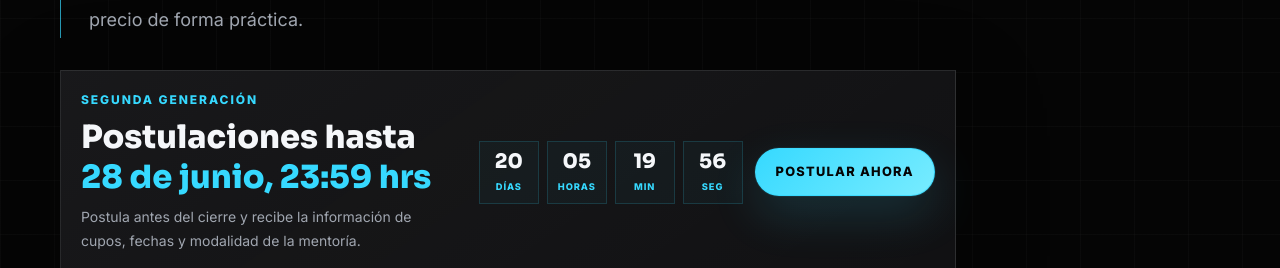
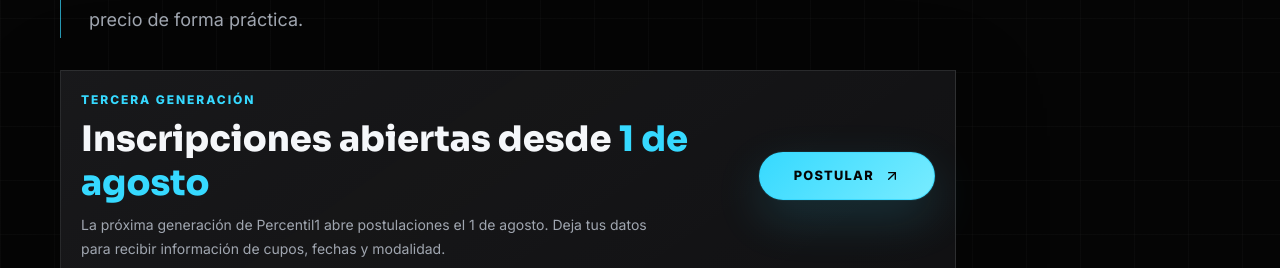
Before and after one commit to Benjafyl/bpg-trading, a Next.js app: page / in a window 1280 px wide. Shown: the part 684-952 px from the top of the page. Built offline with nearby package versions, Linux system fonts and the light colour scheme; no server answers.

Commit message:
Update third generation opening banner

```diff
--- a/src/app/page.tsx
+++ b/src/app/page.tsx
@@ -6,13 +6,13 @@
   ChevronDown,
   Menu,
 } from "lucide-react";
-import { ApplicationCountdown } from "@/components/ApplicationCountdown";
+import { ApplicationOpeningBanner } from "@/components/ApplicationOpeningBanner";
 import { CertificateGallery } from "@/components/CertificateGallery";
 import { ContactForm } from "@/components/ContactForm";
 import { TestimonialsCarousel } from "@/components/TestimonialsCarousel";
 import { buildWhatsAppUrl, GOOGLE_REVIEW_FORM_URL } from "@/lib/contact";
 import {
-  applicationDeadline,
+  applicationOpening,
   audienceCards,
   certificates,
   heroStats,
@@ -29,7 +29,7 @@
 
 const homeNavItems = [
   ["Inicio", "#inicio"],
-  ["Segunda generación", "#segunda-generacion"],
+  ["Tercera generación", "#tercera-generacion"],
   ["Postulación", "#contacto"],
 ];
 
@@ -191,9 +191,9 @@
               precio de forma práctica.
             </p>
           </div>
-          <ApplicationCountdown
-            deadlineIso={applicationDeadline.iso}
-            deadlineLabel={applicationDeadline.label}
+          <ApplicationOpeningBanner
+            generation={applicationOpening.generation}
+            openingDateLabel={applicationOpening.label}
           />
           <div className="mt-9 flex flex-wrap gap-3">
             {heroStats.map((stat) => (
--- a/src/components/ApplicationCountdown.tsx
+++ /dev/null
@@ -1,99 +0,0 @@
-"use client";
-
-import { useEffect, useMemo, useState } from "react";
-
-type CountdownParts = {
-  days: number;
-  hours: number;
-  minutes: number;
-  seconds: number;
-};
-
-function getCountdown(deadlineIso: string): CountdownParts {
-  const diff = Math.max(0, new Date(deadlineIso).getTime() - Date.now());
-
-  return {
-    days: Math.floor(diff / 86_400_000),
-    hours: Math.floor((diff / 3_600_000) % 24),
-    minutes: Math.floor((diff / 60_000) % 60),
-    seconds: Math.floor((diff / 1_000) % 60),
-  };
-}
-
-function pad(value: number) {
-  return String(value).padStart(2, "0");
-}
-
-export function ApplicationCountdown({
-  deadlineIso,
-  deadlineLabel,
-}: {
-  deadlineIso: string;
-  deadlineLabel: string;
-}) {
-  const [countdown, setCountdown] = useState<CountdownParts | null>(null);
-
-  useEffect(() => {
-    const timeout = window.setTimeout(() => {
-      setCountdown(getCountdown(deadlineIso));
-    }, 0);
-    const interval = window.setInterval(() => {
-      setCountdown(getCountdown(deadlineIso));
-    }, 1000);
-
-    return () => {
-      window.clearTimeout(timeout);
-      window.clearInterval(interval);
-    };
-  }, [deadlineIso]);
-
-  const items = useMemo(
-    () => [
-      ["Días", countdown?.days],
-      ["Horas", countdown?.hours],
-      ["Min", countdown?.minutes],
-      ["Seg", countdown?.seconds],
-    ],
-    [countdown],
-  );
-
-  return (
-    <div
-      id="segunda-generacion"
-      className="premium-card mt-8 grid max-w-4xl scroll-mt-28 gap-5 p-4 md:grid-cols-[1fr_auto] md:items-center md:p-5"
-    >
-      <div>
-        <p className="eyebrow mb-2">Segunda generación</p>
-        <h2 className="font-display text-[clamp(1.25rem,2.6vw,2rem)] leading-tight text-[#F5F7FA]">
-          Postulaciones hasta{" "}
-          <span className="text-[#36D9FF]">{deadlineLabel}</span>
-        </h2>
-        <p className="mt-2 max-w-xl text-sm leading-6 text-[#A0A6B0]">
-          Postula antes del cierre y recibe la información de cupos, fechas y
-          modalidad de la mentoría.
-        </p>
-      </div>
-
-      <div className="grid gap-3 sm:grid-cols-[auto_auto] sm:items-center md:grid-cols-1 lg:grid-cols-[auto_auto]">
-        <div className="grid grid-cols-4 gap-2">
-          {items.map(([label, value]) => (
-            <div
-              key={label}
-              className="min-w-14 border border-[#36D9FF]/16 bg-[#36D9FF]/[0.035] px-2.5 py-2.5 text-center"
-            >
-              <p className="font-display text-xl leading-none text-[#F5F7FA]">
-                {typeof value === "number" ? pad(value) : "--"}
-              </p>
-              <p className="mt-2 text-[0.58rem] font-extrabold uppercase tracking-[0.1em] text-[#36D9FF]">
-                {label}
-              </p>
-            </div>
-          ))}
-        </div>
-        <a href="#contacto" className="btn-primary min-w-44 !min-h-12 !px-5 !py-3 text-[0.72rem]">
-          Postular ahora
-        </a>
-      </div>
-    </div>
-  );
-}
--- /dev/null
+++ b/src/components/ApplicationOpeningBanner.tsx
@@ -0,0 +1,37 @@
+import { ArrowUpRight } from "lucide-react";
+
+export function ApplicationOpeningBanner({
+  generation,
+  openingDateLabel,
+}: {
+  generation: string;
+  openingDateLabel: string;
+}) {
+  return (
+    <div
+      id="tercera-generacion"
+      className="premium-card mt-8 grid max-w-4xl scroll-mt-28 gap-5 p-4 md:grid-cols-[1fr_auto] md:items-center md:p-5"
+    >
+      <div>
+        <p className="eyebrow mb-2">{generation}</p>
+        <h2 className="font-display text-[clamp(1.35rem,2.8vw,2.2rem)] leading-tight text-[#F5F7FA]">
+          Inscripciones abiertas desde{" "}
+          <span className="text-[#36D9FF]">{openingDateLabel}</span>
+        </h2>
+        <p className="mt-2 max-w-xl text-sm leading-6 text-[#A0A6B0]">
+          La próxima generación de Percentil1 abre postulaciones el{" "}
+          {openingDateLabel}. Deja tus datos para recibir información de cupos,
+          fechas y modalidad.
+        </p>
+      </div>
+
+      <a
+        href="#contacto"
+        className="btn-primary min-w-44 !min-h-12 !px-5 !py-3 text-[0.72rem]"
+      >
+        Postular
+        <ArrowUpRight className="h-4 w-4" />
+      </a>
+    </div>
+  );
+}
--- a/src/lib/content.ts
+++ b/src/lib/content.ts
@@ -14,9 +14,9 @@
 
 export const instagramUrl = "https://www.instagram.com/bpgtrading/?hl=es-la";
 
-export const applicationDeadline = {
-  iso: "2026-06-28T23:59:59-04:00",
-  label: "28 de junio, 23:59 hrs",
+export const applicationOpening = {
+  generation: "Tercera generación",
+  label: "1 de agosto",
 };
 
 export const heroStats = [
```
